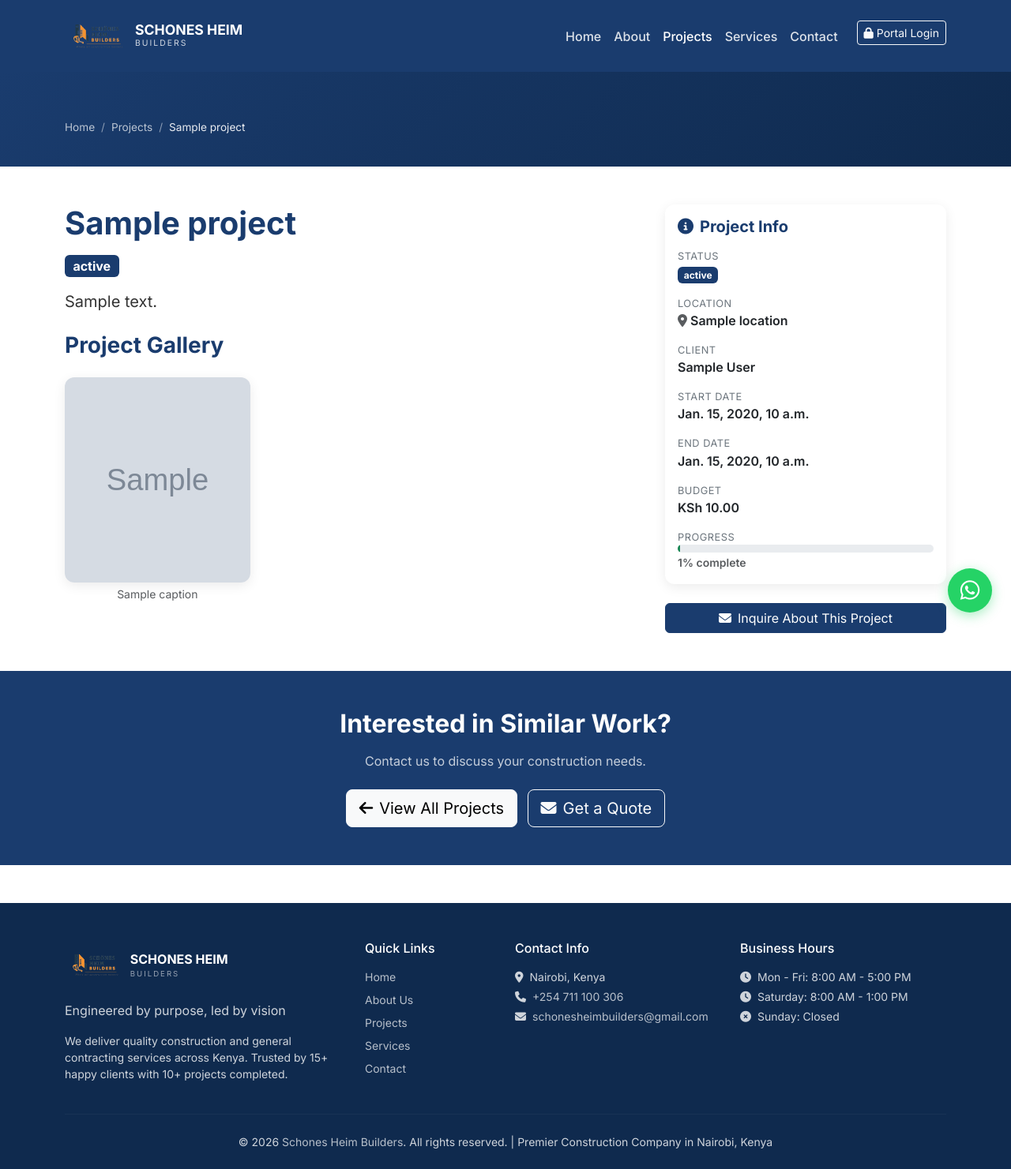
After one commit to mbuguam443/schones-heim-construction, a Django app: template templates/public/project_detail.html in a window 1280 px wide. The commit adds this page. Shown: the whole page at 79% size. Run offline with Django 3.2, Linux system fonts and the light colour scheme; the template is opened without the code that fills it: most values are stand-ins (such as "Sample title", 1, 10 or a date in 2020); grey boxes marked "Sample" are stand-in pictures; some libraries are stand-ins or nearby versions.

Commit message:
Public portfolio: show Project cards with cover images, click to detail page with gallery

```diff
--- a/apps/core/urls.py
+++ b/apps/core/urls.py
@@ -12,6 +12,7 @@ urlpatterns = [
     path('', views.home_view, name='home'),
     path('about/', views.about_view, name='about'),
     path('portfolio/', views.projects_view, name='projects'),
+    path('portfolio/<int:pk>/', views.project_detail_view, name='project_detail'),
     path('services/', views.services_view, name='services'),
     path('contact/', views.contact_view, name='contact'),
     # Auth
--- /dev/null
+++ b/templates/public/project_detail.html
@@ -0,0 +1,196 @@
+{% extends 'public/base.html' %}
+{% load static %}
+{% block nav_projects %}active{% endblock %}
+{% block title %}{{ project.name }} - Our Projects{% endblock %}
+{% block meta_description %}{{ project.description|truncatewords:30 }}{% endblock %}
+{% block og_title %}{{ project.name }} - Schones Heim Builders{% endblock %}
+{% block og_description %}{{ project.description|truncatewords:25 }}{% endblock %}
+{% block og_url %}https://schones-heim-builders.co.ke{% url 'core:project_detail' project.pk %}{% endblock %}
+
+{% block extra_css %}
+<style>
+  .gallery-img {
+    border-radius: 12px;
+    overflow: hidden;
+    box-shadow: 0 4px 15px rgba(0,0,0,0.08);
+    transition: transform 0.3s ease, box-shadow 0.3s ease;
+    cursor: pointer;
+    width: 100%;
+    height: 260px;
+    object-fit: cover;
+  }
+  .gallery-img:hover {
+    transform: translateY(-3px);
+    box-shadow: 0 8px 25px rgba(0,0,0,0.15);
+  }
+  .project-info-card {
+    border-radius: 12px;
+    border: none;
+    box-shadow: 0 4px 15px rgba(0,0,0,0.08);
+  }
+  .project-info-card .info-label {
+    font-size: 0.8rem;
+    color: #6c757d;
+    text-transform: uppercase;
+    letter-spacing: 0.5px;
+  }
+  .project-info-card .info-value {
+    font-size: 1rem;
+    font-weight: 600;
+  }
+  .modal-img {
+    max-height: 80vh;
+    object-fit: contain;
+    border-radius: 8px;
+  }
+  .reveal {
+    opacity: 0;
+    transform: translateY(30px);
+    transition: opacity 0.7s ease-out, transform 0.7s ease-out;
+  }
+  .reveal.visible {
+    opacity: 1;
+    transform: translateY(0);
+  }
+  .reveal-delay-1 { transition-delay: 0.1s; }
+  .reveal-delay-2 { transition-delay: 0.2s; }
+  .reveal-delay-3 { transition-delay: 0.3s; }
+</style>
+{% endblock %}
+
+{% block content %}
+<section class="page-header" aria-label="Project Detail Header">
+  <div class="container">
+    <nav aria-label="breadcrumb">
+      <ol class="breadcrumb">
+        <li class="breadcrumb-item"><a href="{% url 'core:home' %}">Home</a></li>
+        <li class="breadcrumb-item"><a href="{% url 'core:projects' %}">Projects</a></li>
+        <li class="breadcrumb-item active" aria-current="page">{{ project.name }}</li>
+      </ol>
+    </nav>
+  </div>
+</section>
+
+<section class="py-5" aria-label="Project Detail">
+  <div class="container">
+    <div class="row g-4">
+      <div class="col-lg-8">
+        <h1 class="fw-bold mb-3" style="color:#1a3c6e;">{{ project.name }}</h1>
+        <span class="badge bg-primary-custom mb-3 fs-6">{{ project.get_status_display }}</span>
+        <p class="lead mb-4">{{ project.description }}</p>
+
+        {% if photos %}
+        <h3 class="mb-4" style="color:#1a3c6e; font-weight:700;">Project Gallery</h3>
+        <div class="row g-3">
+          {% for photo in photos %}
+          <div class="col-md-4 col-6 reveal {% cycle 'reveal-delay-1' 'reveal-delay-2' 'reveal-delay-3' %}">
+            <img src="{{ photo.image.url }}" alt="{{ photo.caption|default:project.name }}" class="gallery-img" loading="lazy" data-bs-toggle="modal" data-bs-target="#imageModal" onclick="openModal('{{ photo.image.url }}', '{{ photo.caption|escapejs }}')">
+            {% if photo.caption %}
+            <p class="text-muted small mt-1 mb-0 text-center">{{ photo.caption }}</p>
+            {% endif %}
+          </div>
+          {% endfor %}
+        </div>
+        {% endif %}
+      </div>
+
+      <div class="col-lg-4">
+        <div class="card project-info-card">
+          <div class="card-body">
+            <h5 class="fw-bold mb-3" style="color:#1a3c6e;"><i class="fas fa-info-circle me-2"></i>Project Info</h5>
+            <div class="mb-3">
+              <div class="info-label">Status</div>
+              <div class="info-value"><span class="badge bg-primary-custom">{{ project.get_status_display }}</span></div>
+            </div>
+            <div class="mb-3">
+              <div class="info-label">Location</div>
+              <div class="info-value"><i class="fas fa-map-marker-alt me-1 text-muted"></i>{{ project.location|default:'Nairobi, Kenya' }}</div>
+            </div>
+            {% if project.client %}
+            <div class="mb-3">
+              <div class="info-label">Client</div>
+              <div class="info-value">{{ project.client.full_name }}</div>
+            </div>
+            {% endif %}
+            {% if project.start_date %}
+            <div class="mb-3">
+              <div class="info-label">Start Date</div>
+              <div class="info-value">{{ project.start_date }}</div>
+            </div>
+            {% endif %}
+            {% if project.end_date %}
+            <div class="mb-3">
+              <div class="info-label">End Date</div>
+              <div class="info-value">{{ project.end_date }}</div>
+            </div>
+            {% endif %}
+            {% if project.budget %}
+            <div class="mb-3">
+              <div class="info-label">Budget</div>
+              <div class="info-value">KSh {{ project.budget|floatformat:2 }}</div>
+            </div>
+            {% endif %}
+            <div class="mb-0">
+              <div class="info-label">Progress</div>
+              <div class="info-value">
+                <div class="progress" style="height:10px; border-radius:5px;">
+                  <div class="progress-bar bg-success" role="progressbar" style="width:{{ project.progress_percent }}%;" aria-valuenow="{{ project.progress_percent }}" aria-valuemin="0" aria-valuemax="100"></div>
+                </div>
+                <small class="text-muted">{{ project.progress_percent }}% complete</small>
+              </div>
+            </div>
+          </div>
+        </div>
+
+        <div class="mt-4">
+          <a href="{% url 'core:contact' %}?project={{ project.name }}" class="btn btn-primary-custom w-100"><i class="fas fa-envelope me-2"></i>Inquire About This Project</a>
+        </div>
+      </div>
+    </div>
+  </div>
+</section>
+
+<section class="py-5 bg-primary-custom text-white text-center" aria-label="More Projects">
+  <div class="container">
+    <h2 class="fw-bold mb-3">Interested in Similar Work?</h2>
+    <p class="mb-4 opacity-75">Contact us to discuss your construction needs.</p>
+    <a href="{% url 'core:projects' %}" class="btn btn-light btn-lg me-2"><i class="fas fa-arrow-left me-2"></i>View All Projects</a>
+    <a href="{% url 'core:contact' %}" class="btn btn-outline-light btn-lg"><i class="fas fa-envelope me-2"></i>Get a Quote</a>
+  </div>
+</section>
+
+<div class="modal fade" id="imageModal" tabindex="-1" aria-hidden="true">
+  <div class="modal-dialog modal-lg modal-dialog-centered">
+    <div class="modal-content">
+      <div class="modal-header">
+        <h5 class="modal-title" id="imageModalLabel">Project Photo</h5>
+        <button type="button" class="btn-close" data-bs-dismiss="modal" aria-label="Close"></button>
+      </div>
+      <div class="modal-body text-center">
+        <img id="modalImage" src="" alt="Project photo" class="modal-img img-fluid">
+      </div>
+    </div>
+  </div>
+</div>
+{% endblock %}
+
+{% block extra_js %}
+<script>
+function openModal(src, caption) {
+  document.getElementById('modalImage').src = src;
+  document.getElementById('imageModalLabel').textContent = caption || 'Project Photo';
+}
+
+document.querySelectorAll('.reveal').forEach(function(el) {
+  var observer = new IntersectionObserver(function(entries) {
+    entries.forEach(function(entry) {
+      if (entry.isIntersecting) {
+        entry.target.classList.add('visible');
+        observer.unobserve(entry.target);
+      }
+    });
+  }, { threshold: 0.15 });
+  observer.observe(el);
+});
+</script>
+{% endblock %}
```
Also changed, not shown: apps/core/views.py (+13 -3 lines), templates/public/projects.html (+54 -89 lines).
